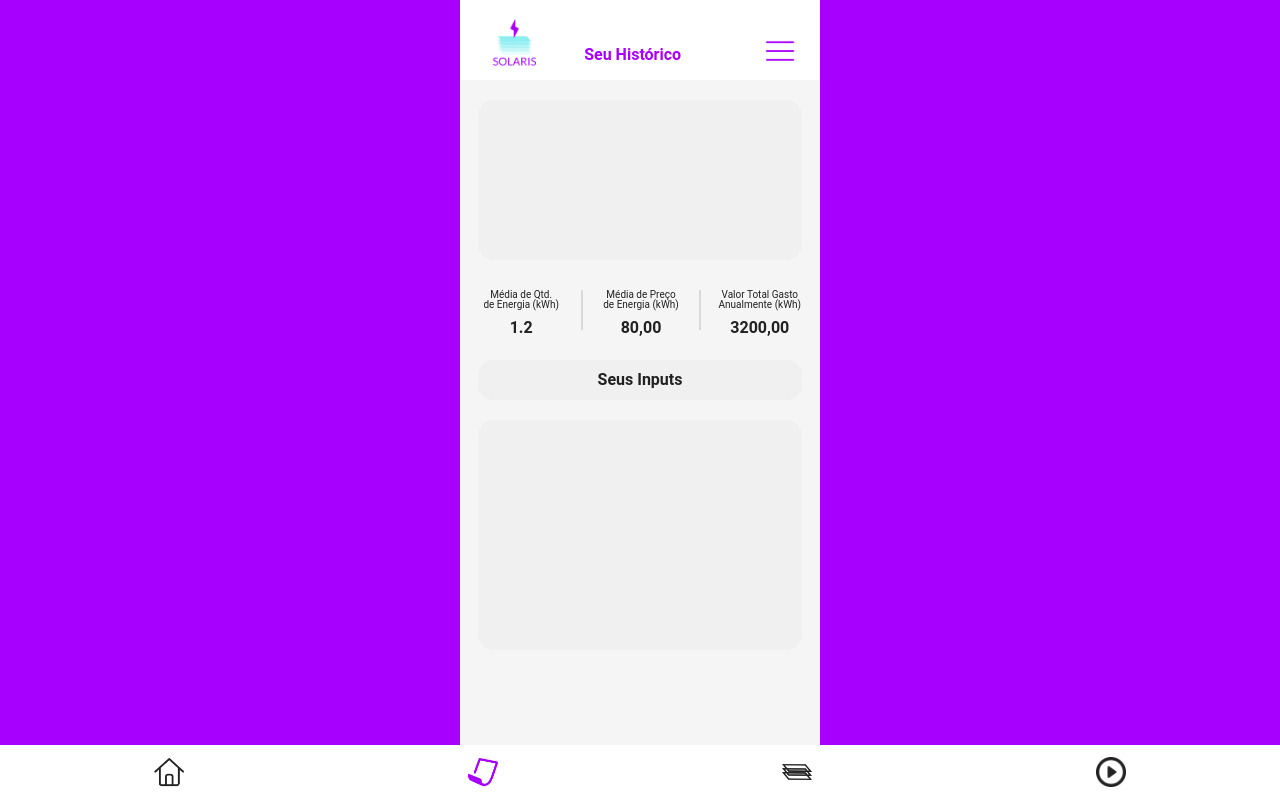
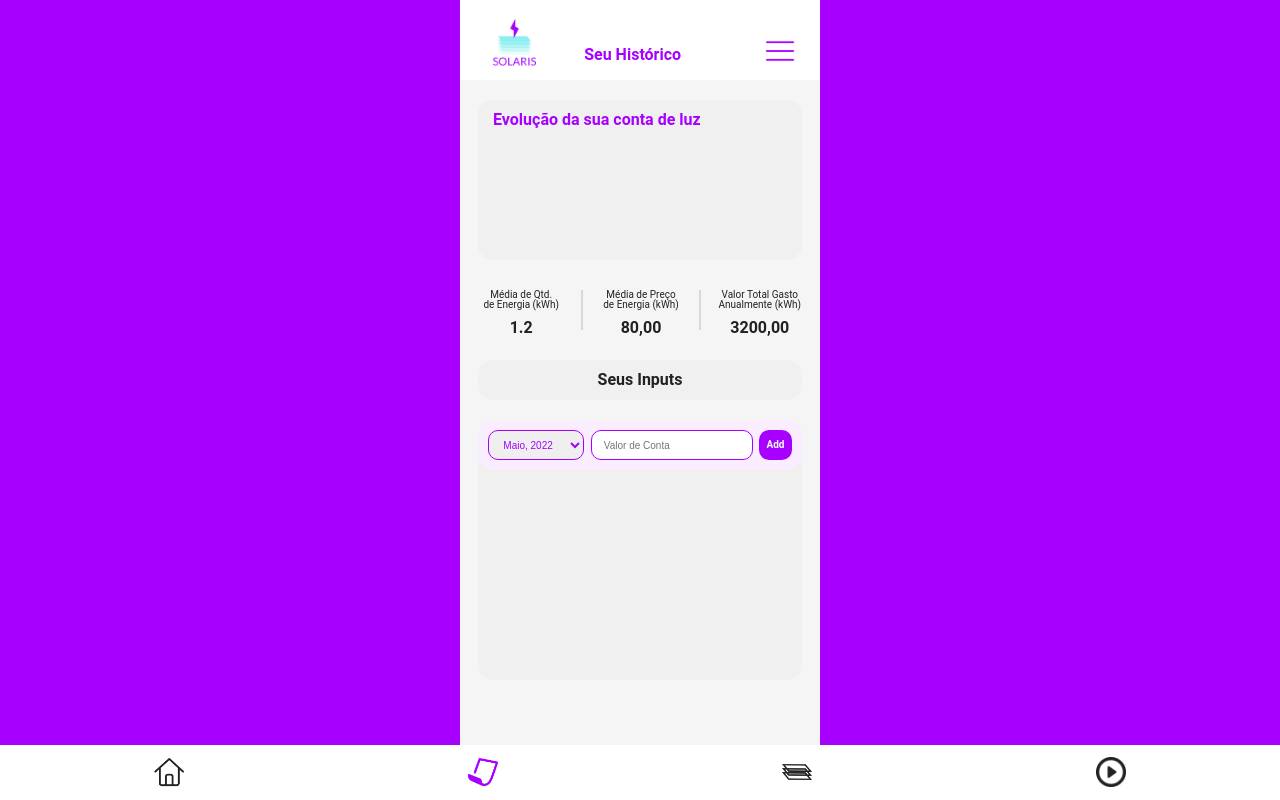
Before and after one commit to luiz-lvj/navi-tech-journey-2022, a React (Create React App) app: page /history in a window 1280 px wide. Shown: the top 800 px of the page. Built offline with nearby package versions, Linux system fonts and the light colour scheme.

Commit message:
history v1

```diff
--- a/src/components/History.js
+++ b/src/components/History.js
@@ -1,21 +1,68 @@
-import React from 'react';
+import React, { useState } from 'react';
 import Footer from "./Footer";
 import Header from "./Header";
 import styled from 'styled-components';
 
 
-export default function History(){
-    return(
+export default function History() {
+
+    const [myCar, setMyCar] = useState("Volvo");
+
+    const handleChange = (event) => {
+        setMyCar(event.target.value)
+    }
+
+    const [list, setList] = useState([]);
+
+    const [value, setValue] = useState("");
+
+    const addToList = () => {
+        let tempArr = list;
+        tempArr.push(value);
+        setList(tempArr);
+        setValue("");
+    };
+
+    return (
         <HistoryStyle>
             <Header></Header>
-            <MainCard></MainCard>
+            <MainCard>
+                <MainTitle>Evolução da sua conta de luz</MainTitle>
+            </MainCard>
             <MeioCard>
-                <h3>Média de Qtd. <br></br> de Energia (kWh) <br/> <br/> <span>1.2</span></h3>
-                <h3>Média de Preço <br></br> de Energia (kWh) <br/> <br/> <span>80,00</span></h3>
-                <h3>Valor Total Gasto <br></br> Anualmente (kWh) <br/> <br/> <span>3200,00</span></h3>
+                <h3>Média de Qtd. <br></br> de Energia (kWh) <br /> <br /> <span>1.2</span></h3>
+                <h3>Média de Preço <br></br> de Energia (kWh) <br /> <br /> <span>80,00</span></h3>
+                <h3>Valor Total Gasto <br></br> Anualmente (kWh) <br /> <br /> <span>3200,00</span></h3>
             </MeioCard>
             <TextInputCard> Seus Inputs </TextInputCard>
-            <FormCard></FormCard>
+            <FormCard>
+                <InputArea>
+                    <select value={myCar} onChange={handleChange}>
+                        <option value="Mai">Maio, 2022</option>
+                        <option value="Abr">Abril, 2022</option>
+                        <option value="Mar">Março, 2022</option>
+                        <option value="Fev">Fevereiro, 2022</option>
+                        <option value="Jan">Janeiro, 2022</option>
+                        <option value="Dez">Dezembro, 2021</option>
+                        <option value="Nov">Novembro, 2021</option>
+                        <option value="Out">Outubro, 2021</option>
+                        <option value="Set">Setembro, 2021</option>
+                        <option value="Ago">Agosto, 2021</option>
+                        <option value="Jul">Julho, 2021</option>
+                        <option value="Jun">Junho, 2021</option>
+                    </select>
+                    <input
+                        type="numeric"
+                        placeholder="Valor de Conta"
+                        value={value}
+                        onChange={(e) => setValue(e.target.value)}
+                    />
+                    <MyButton onClick={addToList}> Add </MyButton>
+                </InputArea>
+                <ul>
+                    {list.length > 0 && list.map((item, i) => <MyInput>{item} </MyInput>)}
+                </ul>
+            </FormCard>
             <Footer></Footer>
         </HistoryStyle>
     );
@@ -35,7 +82,6 @@ const HistoryStyle = styled.div`
 const MainCard = styled.div`
     display: flex;
     flex-direction: column;
-    justify-content: center;
     align-items: center;
     width: 90%;
 
@@ -49,6 +95,27 @@ const MainCard = styled.div`
     margin-bottom: 10px;
 
     outline: 0;
+`;
+
+const MainTitle = styled.div`
+    display: flex;
+    flex-direction: column;
+    justify-content: center;
+    align-items: left;
+    width: 100%;
+
+    background: #F0F0F0;
+
+    border: 0;
+    border-radius: 15px;
+    height: 40px;
+
+    outline: 0;
+
+    font-size:   16px;
+    color:  #A800FF;
+    font-weight:  bold;
+    text-indent: 15px;
 `;
 
 const MeioCard = styled.div`
@@ -112,7 +179,7 @@ const TextInputCard = styled.div`
 const FormCard = styled.div`
     display: flex;
     flex-direction: column;
-    justify-content: center;
+    // justify-content: center;
     align-items: center;
     width: 90%;
 
@@ -120,10 +187,85 @@ const FormCard = styled.div`
 
     border: 0;
     border-radius: 15px;
-    height: 230px;
+    height: 260px;
 
     margin-top 10px;
     margin-bottom: 10px;
 
     outline: 0;
 `;
+
+const InputArea = styled.div`
+    display: flex;
+    flex-direction: row;
+    justify-content: center;
+    align-items: center;
+    width: 100%;
+
+    background: #F9EDFF;
+
+    border: 0;
+    border-radius: 15px;
+    height: 50px;
+
+    outline: 0;
+
+    select{
+        font-size:   10px;
+        color:  #A800FF;
+        font-style: italic
+        background: #FFFFFF;
+        text-indent: 10px;
+
+        border-radius: 10px;
+        border 1px solid #A800FF;
+        height: 30px;
+
+        margin-right: 2%;
+
+        option {
+            color:  #212121;
+            height: 12 px;
+            font-style:  italic;
+        }
+    }
+
+    input {
+        font-size:   10px;
+        color:  #A800FF;
+        font-style: italic
+        background: #FFFFFF;
+        text-indent: 10px;
+
+        border-radius: 10px;
+        border 1px solid #A800FF;
+        height: 30px;
+        width: 50%;
+
+        margin-right: 2%;
+    }
+`;
+
+const MyButton = styled.div`
+    display: flex;
+    justify-content: center;
+    align-items: center;
+    width: 10%;
+
+    font-size:   10px;
+    color:  #FFFFFF;
+    font-weight: bold;
+    background: #A800FF;
+
+    border-radius: 10px;
+    height: 30px;
+`;
+
+const MyInput = styled.li`
+
+    font-size:   12px;
+    color:  #212121;
+    font-weight: bold;
+
+    height: 30px;
+`;
```
